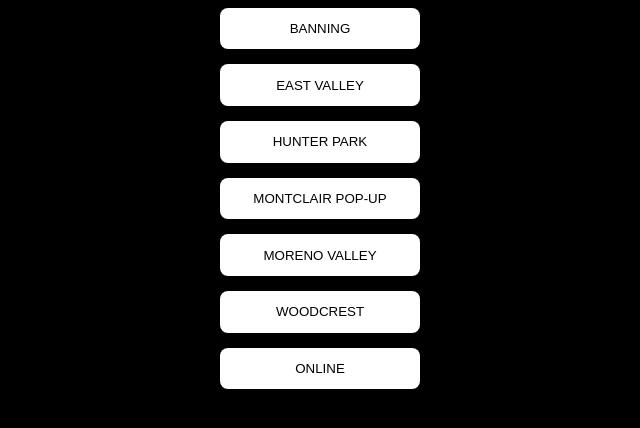
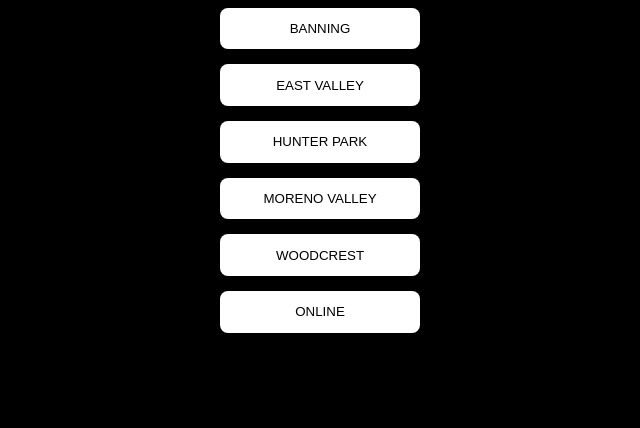
Before and after one commit to borozcod/Sandals-Church-Christmas-Experience, a website: page index.html in a window 1280 px wide. Shown: the part 206-634 px from the top of the page, without its empty margins (320-960 px from the left). Drawn offline with nearby package versions, Linux system fonts and the light colour scheme; no server answers.

Commit message:
Updated campuses

```diff
--- a/index.html
+++ b/index.html
@@ -28,7 +28,6 @@
       <button type="button" class="btn button--aylen campus-btn" data-campus="banning">BANNING</button>
       <button type="button" class="btn button--aylen campus-btn" data-campus="east_valley">EAST VALLEY</button>
       <button type="button" class="btn button--aylen campus-btn" data-campus="hunter_park">HUNTER PARK</button>
-      <button type="button" class="btn button--aylen campus-btn" data-campus="montclair">MONTCLAIR POP-UP</button>
       <button type="button" class="btn button--aylen campus-btn" data-campus="moreno_valley">MORENO VALLEY</button>
       <button type="button" class="btn button--aylen campus-btn" data-campus="wppdcrest">WOODCREST</button>
       <button type="button" class="btn button--aylen campus-btn" data-campus="online">ONLINE</button>
```
Also changed, not shown: admin.html (+0 -1 lines).
